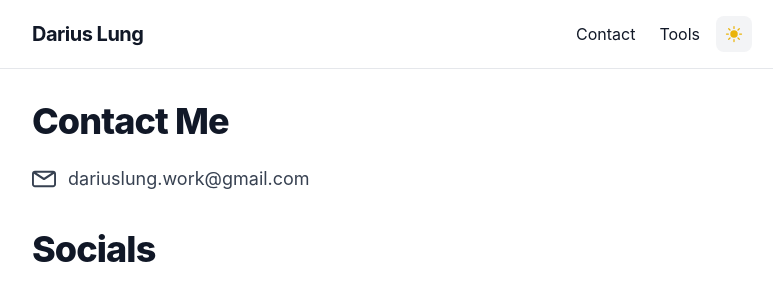
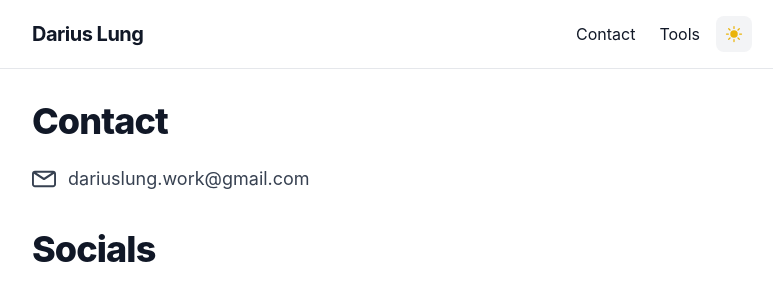
Before and after one commit to dariuslung/dariuslung.github.io, a Jekyll site: the page built from contact.html, in a window 1280 px wide. Shown: the top 293 px of the page, without its empty margins (248-1021 px from the left). Built offline with Jekyll 4.4.1, drawn with Linux system fonts in a browser that asks for light colours.

Commit message:
update: contact section heading from "Contact Me" to "Contact"

```diff
--- a/contact.html
+++ b/contact.html
@@ -4,7 +4,7 @@ title: Contact
 ---
 
 <div class="mb-8">
-    <h2 class="text-4xl font-extrabold tracking-tight text-gray-900 dark:text-white transition-colors duration-300 mb-6">Contact Me</h2>
+    <h2 class="text-4xl font-extrabold tracking-tight text-gray-900 dark:text-white transition-colors duration-300 mb-6">Contact</h2>
 
     <a class="w-fit inline-flex items-center gap-3 text-lg text-gray-700 hover:text-blue-600 dark:text-gray-300 dark:hover:text-blue-400 group transition-colors duration-300" href="mailto:dariuslung.work@gmail.com">
         <svg class="fill-current w-6 h-6 group-hover:scale-110 transition-transform" viewBox="0 0 75.294 75.294" xmlns="http://www.w3.org/2000/svg"><title>Email</title><path d="M66.097,12.089h-56.9C4.126,12.089,0,16.215,0,21.286v32.722c0,5.071,4.126,9.197,9.197,9.197h56.9 c5.071,0,9.197-4.126,9.197-9.197V21.287C75.295,16.215,71.169,12.089,66.097,12.089z M61.603,18.089L37.647,33.523L13.691,18.089 H61.603z M66.097,57.206h-56.9C7.434,57.206,6,55.771,6,54.009V21.457l29.796,19.16c0.04,0.025,0.083,0.042,0.124,0.065 c0.043,0.024,0.087,0.047,0.131,0.069c0.231,0.119,0.469,0.215,0.712,0.278c0.025,0.007,0.05,0.01,0.075,0.016 c0.267,0.063,0.537,0.102,0.807,0.102c0.001,0,0.002,0,0.002,0c0.002,0,0.003,0,0.004,0c0.27,0,0.54-0.038,0.807-0.102 c0.025-0.006,0.05-0.009,0.075-0.016c0.243-0.063,0.48-0.159,0.712-0.278c0.044-0.022,0.088-0.045,0.131-0.069 c0.041-0.023,0.084-0.04,0.124-0.065l29.796-19.16v32.551C69.295,55.771,67.86,57.206,66.097,57.206z"/></svg>
```
